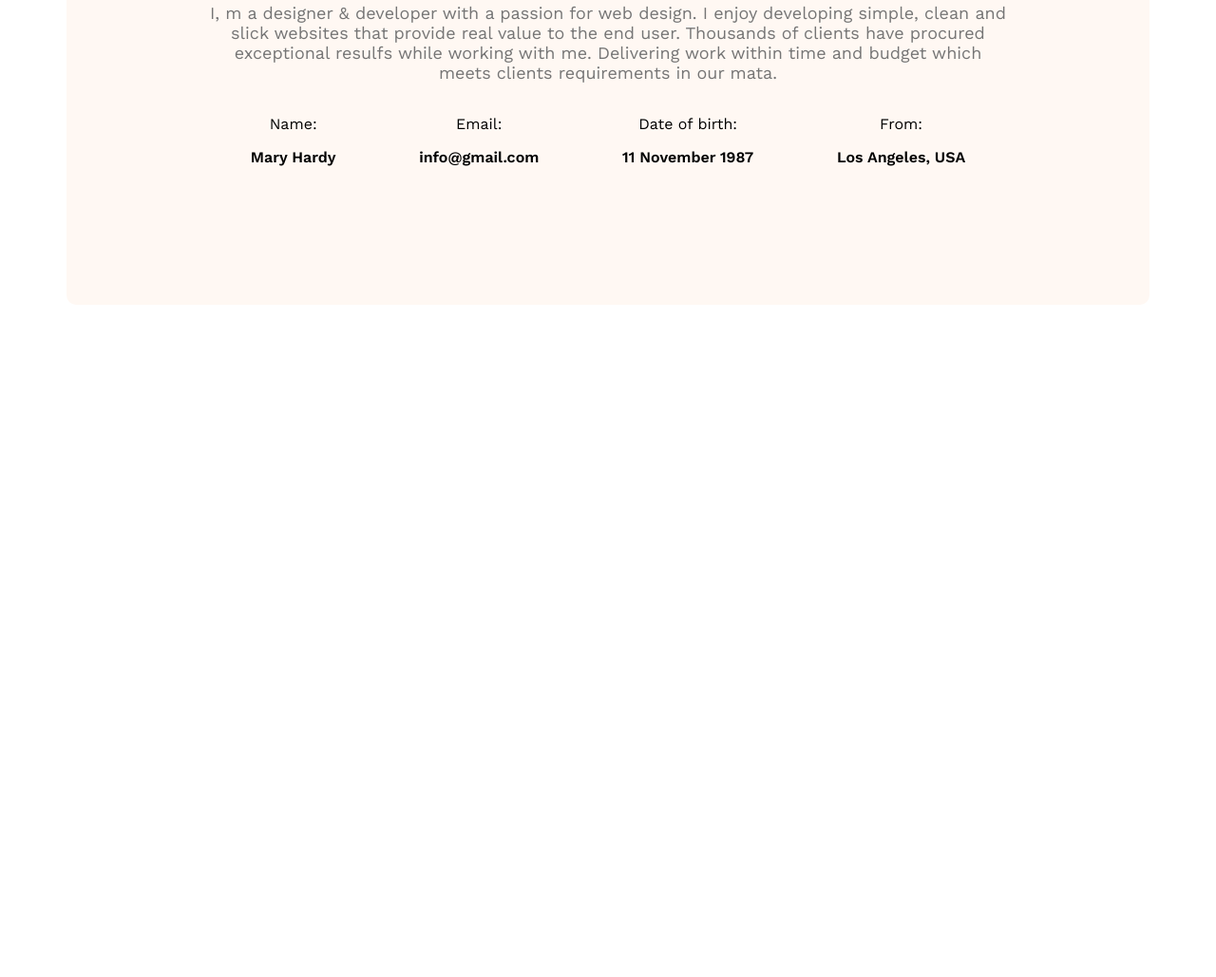
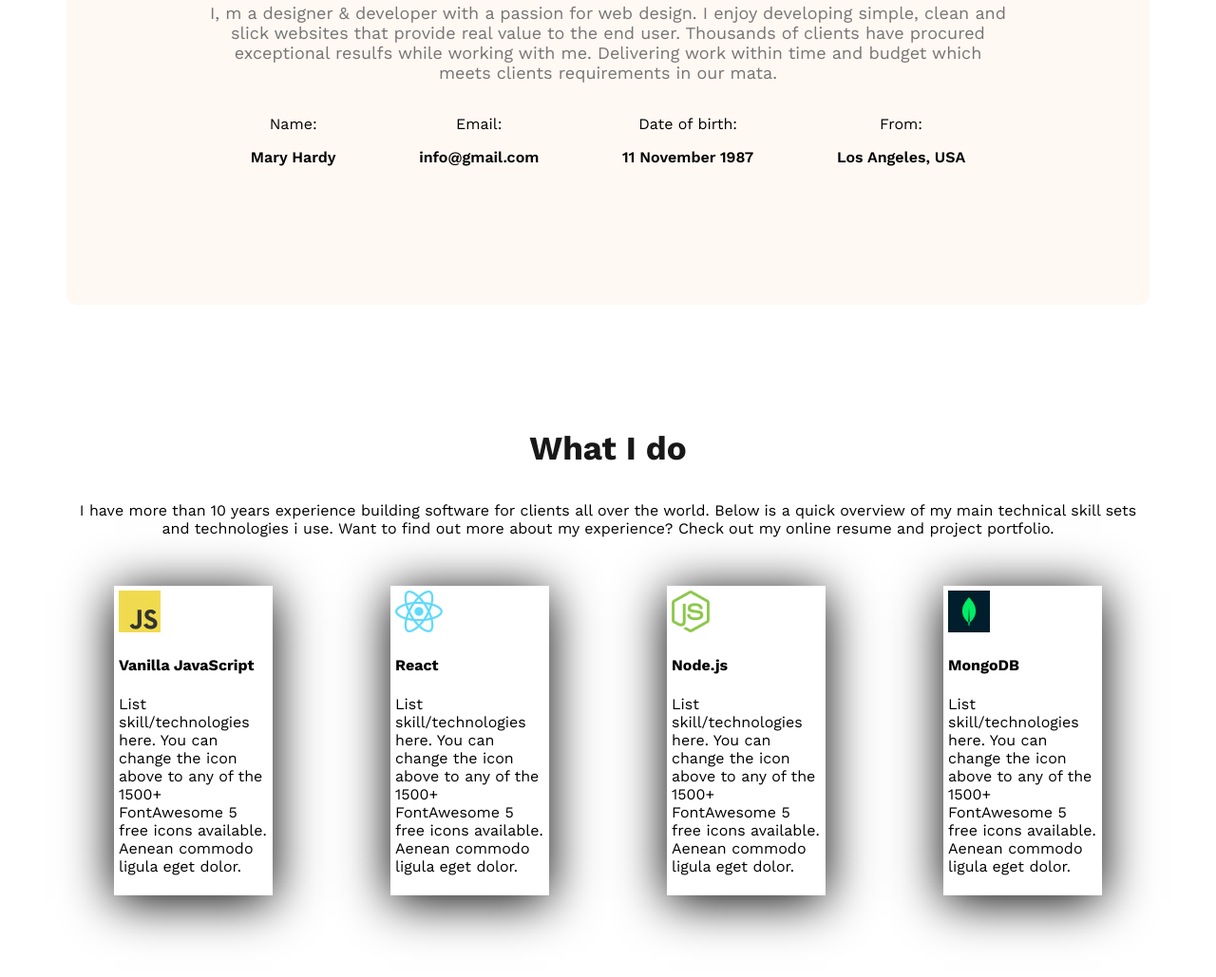
Before and after one commit to Mahfujmazid47/web-dev-portfolio, a plain HTML site: page index.html in a window 1280 px wide. Shown: the part 1196-2225 px from the top of the page at 95% size. Before the commit the page ends 1525 px from the top, so only its background shows below. Drawn offline with nearby package versions, Linux system fonts and the light colour scheme.

Commit message:
added skill section

```diff
--- a/index.html
+++ b/index.html
@@ -60,6 +60,36 @@
             </div>
 
         </section>
+        <!-- What i do section start -->
+         <section class="skills">
+            <h3 class="section-title text-center">What I do</h3>
+            <p class="section description text-center">I have more than 10 years experience building software for clients all over the world. Below is a quick overview of my main technical skill sets and technologies i use. Want to find out more about my experience? Check out my online resume and project portfolio.</p>
+
+            <div class="skills-container">
+                <!-- .skill*4>img+h4.skill-title+p.skill-description -->
+                <div class="skill">
+                    <img src="images/icons/js.png" alt="">
+                    <h4 class="skill-title">Vanilla JavaScript</h4>
+                    <p class="skill-description">List skill/technologies here. You can change the icon above to any of the 1500+ FontAwesome 5 free icons available. Aenean commodo ligula eget dolor.</p>
+                </div>
+                <div class="skill">
+                    <img src="images/icons/react.png" alt="">
+                    <h4 class="skill-title">React</h4>
+                    <p class="skill-description">List skill/technologies here. You can change the icon above to any of the 1500+ FontAwesome 5 free icons available. Aenean commodo ligula eget dolor.</p>
+                </div>
+                <div class="skill">
+                    <img src="images/icons/nodejs.png" alt="">
+                    <h4 class="skill-title">Node.js</h4>
+                    <p class="skill-description">List skill/technologies here. You can change the icon above to any of the 1500+ FontAwesome 5 free icons available. Aenean commodo ligula eget dolor.</p>
+                </div>
+                <div class="skill">
+                    <img src="images/icons/mongo.png" alt="">
+                    <h4 class="skill-title">MongoDB</h4>
+                    <p class="skill-description">List skill/technologies here. You can change the icon above to any of the 1500+ FontAwesome 5 free icons available. Aenean commodo ligula eget dolor.</p>
+                </div>
+            </div>
+
+         </section>
 
     </main>
 
--- a/styles/portfolio.css
+++ b/styles/portfolio.css
@@ -15,6 +15,10 @@
 
 .text-primary{
     color: #FD6E0A;
+}
+
+.text-center{
+    text-align: center;
 }
 
 /* nav style */
@@ -114,6 +118,10 @@ main{
     margin: 0 auto;
 }
 
+main section{
+    margin-top: 130px;
+    margin-bottom: 130px;
+}
 
 /* About styles */
 .about{
@@ -132,3 +140,17 @@ main{
 .item-description{
     font-weight: 600;
 }
+
+/* skills container styles */
+.skills-container{
+    display: flex;
+    gap: 24px;
+
+}
+
+.skill{
+    padding: 30px;
+    box-shadow: 0px 6px 50px 0px black;
+    padding: 5px;
+    margin: 35px 50px;
+}
```
